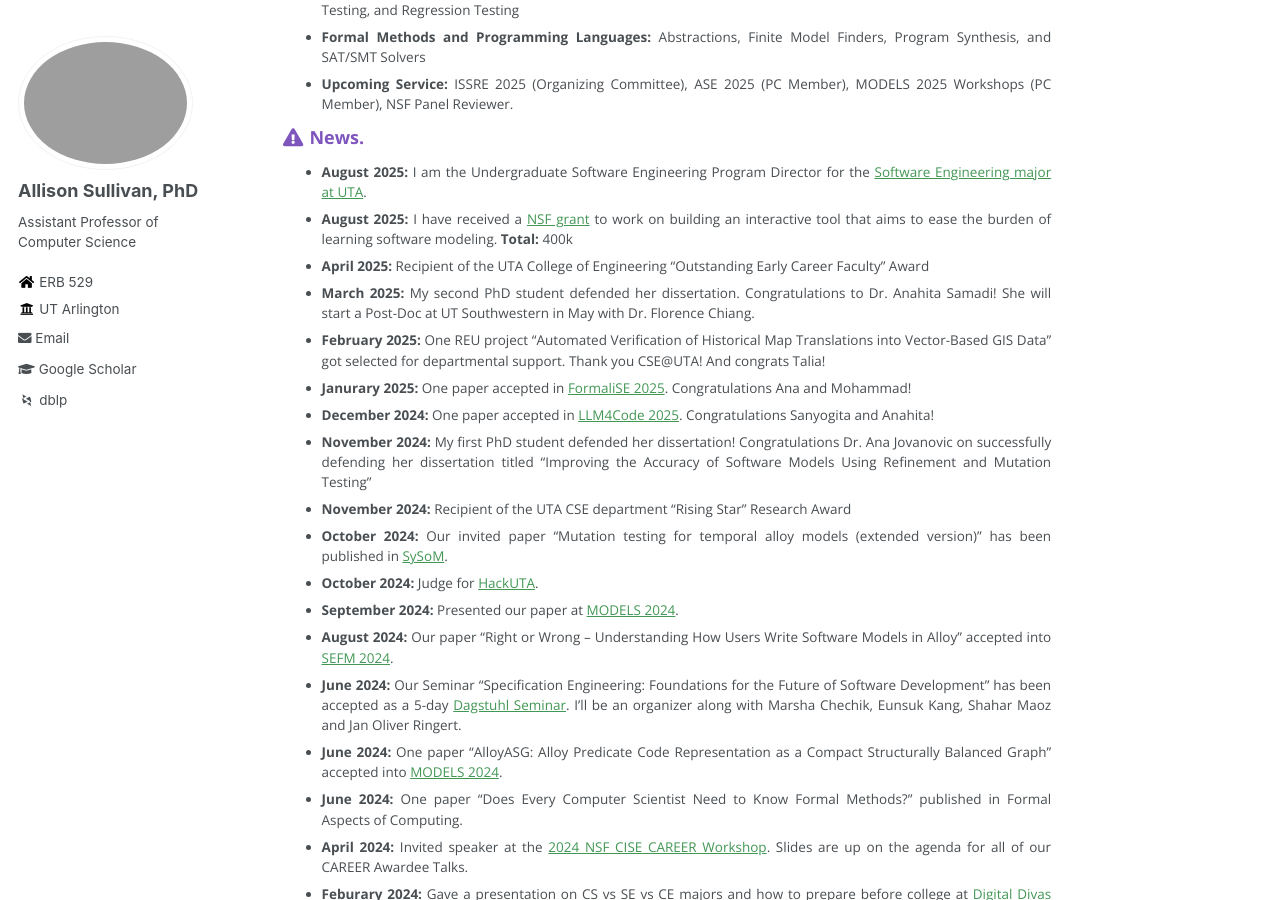
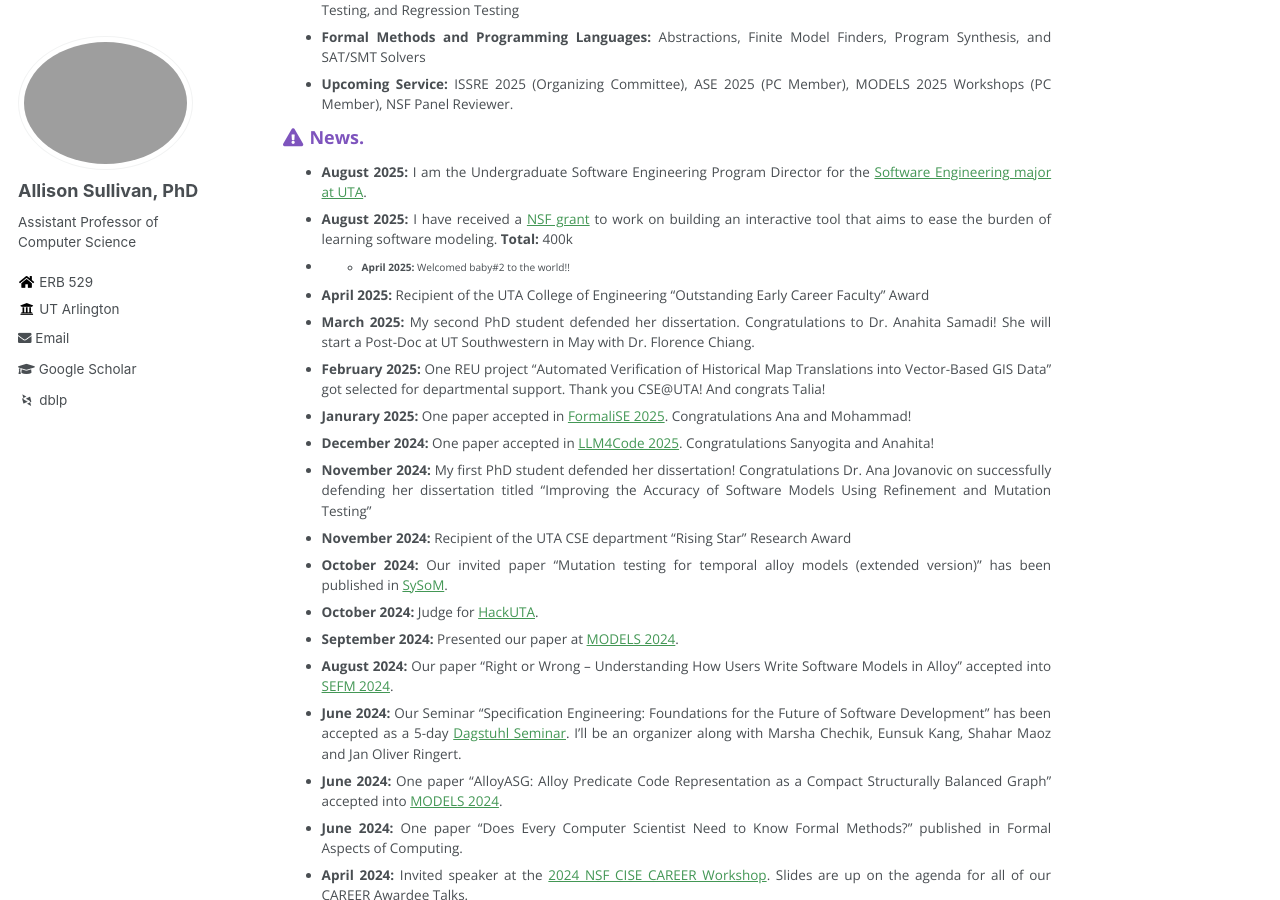
Before and after one commit to Allisonius/allisonius.github.io, a Jekyll site: the page built from _pages/about.md, in a window 1280 px wide and 900 px high, scrolled down 596 px. Built offline with Jekyll 4.4.1, drawn with Linux system fonts in a browser that asks for light colours; some web fonts are replaced.

Commit message:
Update about.md

```diff
--- a/_pages/about.md
+++ b/_pages/about.md
@@ -29,6 +29,7 @@ My main goal is to improve software reliability by focusing on:
 
 * **August 2025:** I am the Undergraduate Software Engineering Program Director for the [Software Engineering major at UTA](https://www.uta.edu/academics/programs/software-engineering-bs?level=ug&program=softeng).
 * **August 2025:** I have received a [NSF grant](https://www.nsf.gov/awardsearch/showAward?AWD_ID=2517621&HistoricalAwards=false) to work on building an interactive tool that aims to ease the burden of learning software modeling. **Total:** 400k
+* * **April 2025:** Welcomed baby#2 to the world!!
 * **April 2025:** Recipient of the UTA College of Engineering "Outstanding Early Career Faculty" Award
 * **March 2025:** My second PhD student defended her dissertation. Congratulations to Dr. Anahita Samadi! She will start a Post-Doc at UT Southwestern in May with Dr. Florence Chiang.
 * **February 2025:** One REU project "Automated Verification of Historical Map Translations into Vector-Based GIS Data" got selected for departmental support. Thank you CSE@UTA! And congrats Talia!
```
